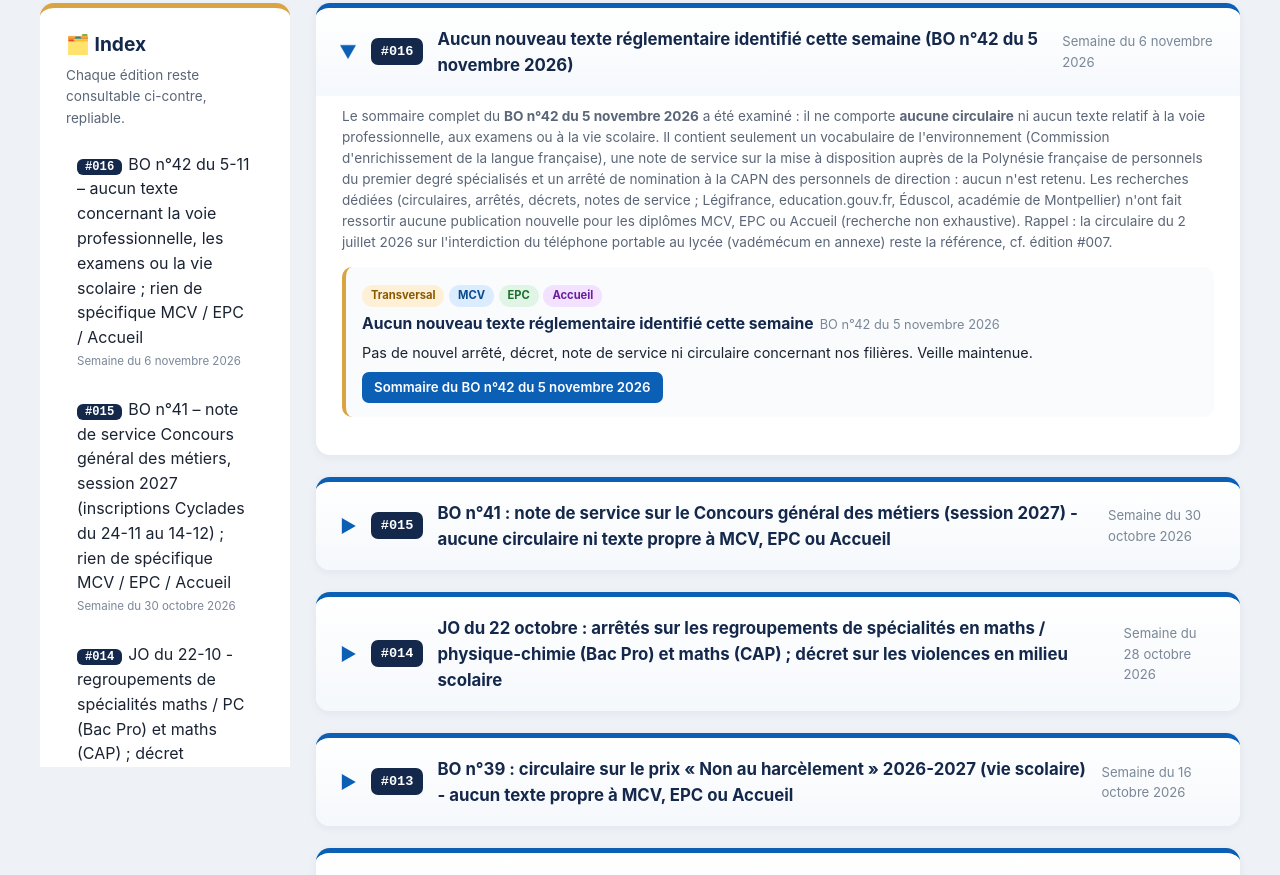
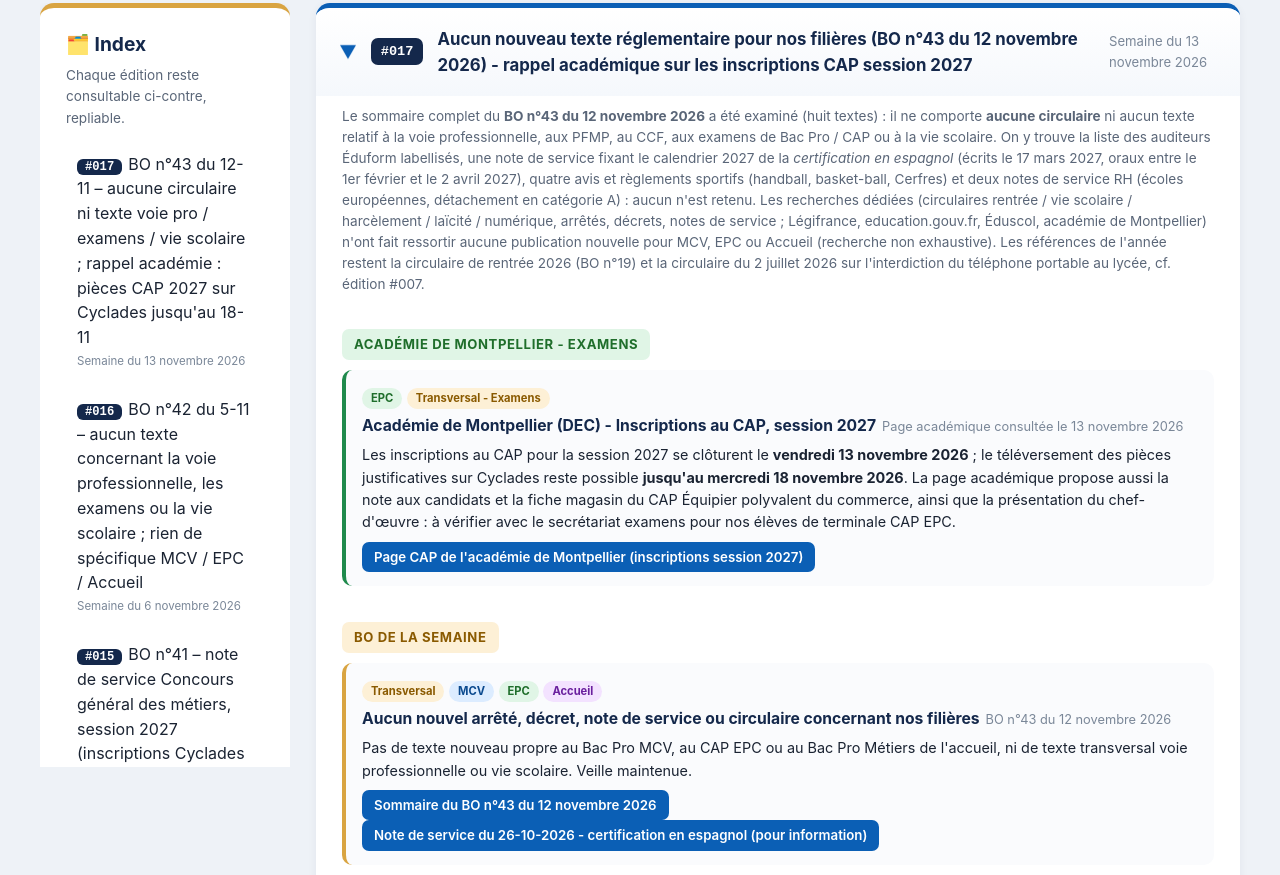
Before and after one commit to alaryk34/veille-mermoz, a plain HTML site: page index.html in a window 1280 px wide. Shown: the part 355-1230 px from the top of the page. Drawn offline with Linux system fonts and the light colour scheme.

Commit message:
Mise a jour veille - 2026-11-13 17:34

```diff
--- a/index.html
+++ b/index.html
@@ -216,7 +216,7 @@
     </div>
   </div>
   <div class="meta-bar">
-    <span id="lastUpdate">&Eacute;dition en cours : #016 - semaine du 6 novembre 2026</span>
+    <span id="lastUpdate">&Eacute;dition en cours : #017 - semaine du 13 novembre 2026</span>
     <span>🔄 Mise à jour automatique chaque vendredi</span>
     <span>📚 Légifrance · education.gouv.fr · BOEN · Éduscol · Académie de Montpellier</span>
   </div>
@@ -242,6 +242,10 @@
       <h2>🗂️ Index</h2>
       <p class="lead">Chaque édition reste consultable ci-contre, repliable.</p>
       <ul class="index-list" id="indexBody">
+        <li><a href="#edition-017">
+          <span class="idx-num">#017</span>BO n&deg;43 du 12-11 &ndash; aucune circulaire ni texte voie pro / examens / vie scolaire ; rappel acad&eacute;mie : pi&egrave;ces CAP 2027 sur Cyclades jusqu'au 18-11
+          <span class="idx-date">Semaine du 13 novembre 2026</span>
+        </a></li>
         <li><a href="#edition-016">
           <span class="idx-num">#016</span>BO n&deg;42 du 5-11 &ndash; aucun texte concernant la voie professionnelle, les examens ou la vie scolaire ; rien de sp&eacute;cifique MCV / EPC / Accueil
           <span class="idx-date">Semaine du 6 novembre 2026</span>
@@ -317,8 +321,42 @@
   <div class="content">
 
   <!-- ===== ÉDITION 012 (REPLIABLE) ===== -->
+  <!-- ===== EDITION 017 ===== -->
+  <details class="edition" id="edition-017" open>
+    <summary>
+      <span class="chev">&#9654;</span>
+      <span class="ed-num">#017</span>
+      <span class="ed-title">Aucun nouveau texte r&eacute;glementaire pour nos fili&egrave;res (BO n&deg;43 du 12 novembre 2026) - rappel acad&eacute;mique sur les inscriptions CAP session 2027</span>
+      <span class="ed-date">Semaine du 13 novembre 2026</span>
+    </summary>
+    <div class="edition-body">
+
+      <p class="lead">Le sommaire complet du <strong>BO n&deg;43 du 12 novembre 2026</strong> a &eacute;t&eacute; examin&eacute; (huit textes) : il ne comporte <strong>aucune circulaire</strong> ni aucun texte relatif &agrave; la voie professionnelle, aux PFMP, au CCF, aux examens de Bac Pro / CAP ou &agrave; la vie scolaire. On y trouve la liste des auditeurs &Eacute;duform labellis&eacute;s, une note de service fixant le calendrier 2027 de la <em>certification en espagnol</em> (&eacute;crits le 17 mars 2027, oraux entre le 1er f&eacute;vrier et le 2 avril 2027), quatre avis et r&egrave;glements sportifs (handball, basket-ball, Cerfres) et deux notes de service RH (&eacute;coles europ&eacute;ennes, d&eacute;tachement en cat&eacute;gorie A) : aucun n'est retenu. Les recherches d&eacute;di&eacute;es (circulaires rentr&eacute;e / vie scolaire / harc&egrave;lement / la&iuml;cit&eacute; / num&eacute;rique, arr&ecirc;t&eacute;s, d&eacute;crets, notes de service ; L&eacute;gifrance, education.gouv.fr, &Eacute;duscol, acad&eacute;mie de Montpellier) n'ont fait ressortir aucune publication nouvelle pour MCV, EPC ou Accueil (recherche non exhaustive). Les r&eacute;f&eacute;rences de l'ann&eacute;e restent la circulaire de rentr&eacute;e 2026 (BO n&deg;19) et la circulaire du 2 juillet 2026 sur l'interdiction du t&eacute;l&eacute;phone portable au lyc&eacute;e, cf. &eacute;dition #007.</p>
+
+      <h3 class="groupe g-epc">Acad&eacute;mie de Montpellier - Examens</h3>
+
+      <div class="texte t-epc">
+        <span class="badge b-epc">EPC</span> <span class="badge b-tr">Transversal - Examens</span><br>
+        <span class="ref">Acad&eacute;mie de Montpellier (DEC) - Inscriptions au CAP, session 2027</span><span class="date">Page acad&eacute;mique consult&eacute;e le 13 novembre 2026</span>
+        <p class="resume">Les inscriptions au CAP pour la session 2027 se cl&ocirc;turent le <strong>vendredi 13 novembre 2026</strong> ; le t&eacute;l&eacute;versement des pi&egrave;ces justificatives sur Cyclades reste possible <strong>jusqu'au mercredi 18 novembre 2026</strong>. La page acad&eacute;mique propose aussi la note aux candidats et la fiche magasin du CAP &Eacute;quipier polyvalent du commerce, ainsi que la pr&eacute;sentation du chef-d'&oelig;uvre : &agrave; v&eacute;rifier avec le secr&eacute;tariat examens pour nos &eacute;l&egrave;ves de terminale CAP EPC.</p>
+        <a class="lien" href="https://www.ac-montpellier.fr/certificat-d-aptitude-professionnelle-cap-122870" target="_blank" rel="noopener">Page CAP de l'acad&eacute;mie de Montpellier (inscriptions session 2027)</a>
+      </div>
+
+      <h3 class="groupe g-tr">BO de la semaine</h3>
+
+      <div class="texte t-tr">
+        <span class="badge b-tr">Transversal</span> <span class="badge b-mcv">MCV</span> <span class="badge b-epc">EPC</span> <span class="badge b-acc">Accueil</span><br>
+        <span class="ref">Aucun nouvel arr&ecirc;t&eacute;, d&eacute;cret, note de service ou circulaire concernant nos fili&egrave;res</span><span class="date">BO n&deg;43 du 12 novembre 2026</span>
+        <p class="resume">Pas de texte nouveau propre au Bac Pro MCV, au CAP EPC ou au Bac Pro M&eacute;tiers de l'accueil, ni de texte transversal voie professionnelle ou vie scolaire. Veille maintenue.</p>
+        <a class="lien" href="https://www.education.gouv.fr/bo/2026/Hebdo43-0" target="_blank" rel="noopener">Sommaire du BO n&deg;43 du 12 novembre 2026</a>
+        <a class="lien" href="https://www.education.gouv.fr/bo/2026/Hebdo43/MENE2627361N" target="_blank" rel="noopener">Note de service du 26-10-2026 - certification en espagnol (pour information)</a>
+      </div>
+
+    </div>
+  </details>
+
   <!-- ===== EDITION 016 ===== -->
-  <details class="edition" id="edition-016" open>
+  <details class="edition" id="edition-016">
     <summary>
       <span class="chev">&#9654;</span>
       <span class="ed-num">#016</span>
```
